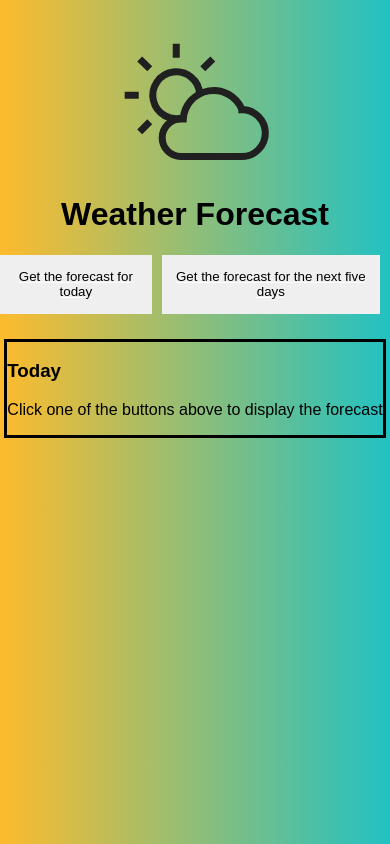
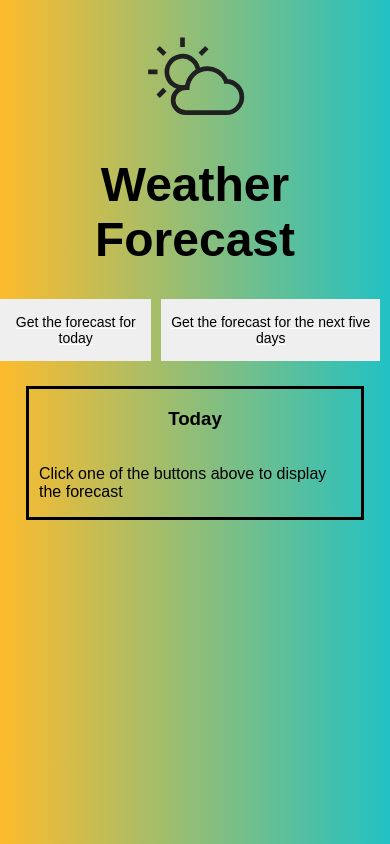
Before and after one commit to dombrant/weather-app, a React (Vite) app: page / in a window 390 px wide. Built offline with nearby package versions, Linux system fonts and the light colour scheme.

Commit message:
added padding to ForecastItem and media queries

```diff
--- a/src/components/App.js
+++ b/src/components/App.js
@@ -48,7 +48,12 @@ const App = () => {
 
         const fiveDayMaxMin = data.daily
           .slice(0, 5)
-          .map((day) => `High: ${day.temp.max}F, Low:${day.temp.min}F`);
+          .map(
+            (day) =>
+              `High: ${Math.round(day.temp.max)}F, Low: ${Math.round(
+                day.temp.min
+              )}F`
+          );
         setForecast(fiveDayMaxMin);
 
         requestMade.current = true;
--- a/src/style.css
+++ b/src/style.css
@@ -22,6 +22,18 @@
   stroke-width: 3px;
 }
 
+@media (max-width: 600px) {
+  .header-container > svg {
+    width: 100px;
+    height: 100px;
+  }
+}
+
+.header-container > h1 {
+  font-size: 48px;
+  text-align: center;
+}
+
 .button-container {
   display: flex;
   justify-content: center;
@@ -31,6 +43,7 @@ button {
   margin-right: 10px;
   display: flex;
   justify-content: center;
+  font-size: 14px;
   border: solid black;
 }
 
@@ -40,11 +53,24 @@ button {
   justify-content: center;
 }
 
+@media (max-width: 600px) {
+  .five-day-forecast {
+    flex-direction: column;
+  }
+}
+
 .five-day-forecast > div {
   margin-right: 10px;
 }
 
 .forecast-item {
   margin-top: 25px;
+  padding-left: 10px;
+  padding-right: 10px;
+  display: flex;
+  flex-direction: column;
+  justify-content: center;
+  align-items: center;
+  max-width: 80vw;
   border: solid black;
 }
```
